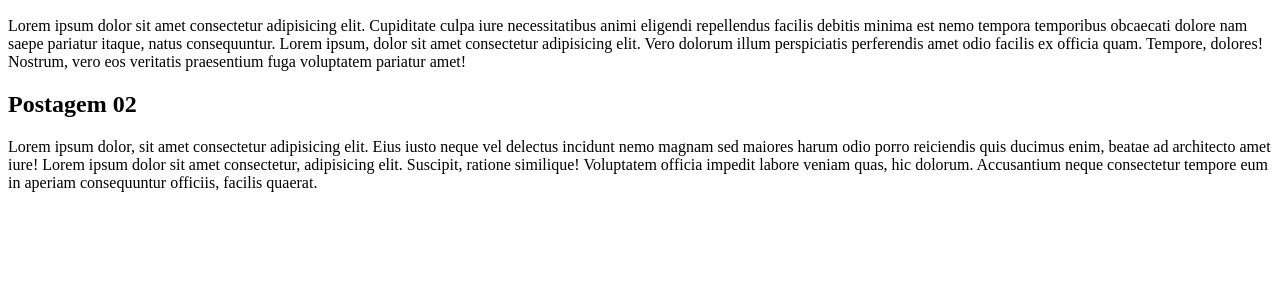
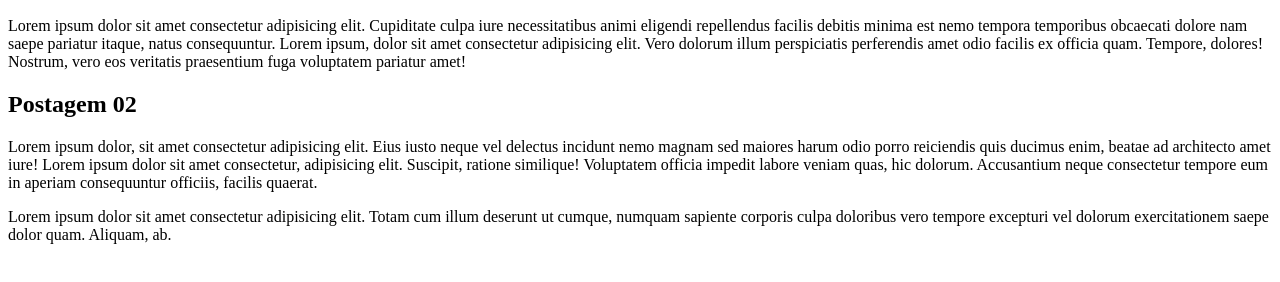
Before and after one commit to caioassis1/aulagithub, a plain HTML site: page blog.html in a window 1280 px wide. Shown: the part 110-392 px from the top of the page. Drawn offline with Linux system fonts and the light colour scheme.

Commit message:
update da página de blog

```diff
--- a/blog.html
+++ b/blog.html
@@ -32,6 +32,7 @@
         Accusantium neque consectetur tempore eum in aperiam consequuntur
         officiis, facilis quaerat.
       </p>
+      <p>Lorem ipsum dolor sit amet consectetur adipisicing elit. Totam cum illum deserunt ut cumque, numquam sapiente corporis culpa doloribus vero tempore excepturi vel dolorum exercitationem saepe dolor quam. Aliquam, ab.</p>
     </div>
   </body>
 </html>
```
